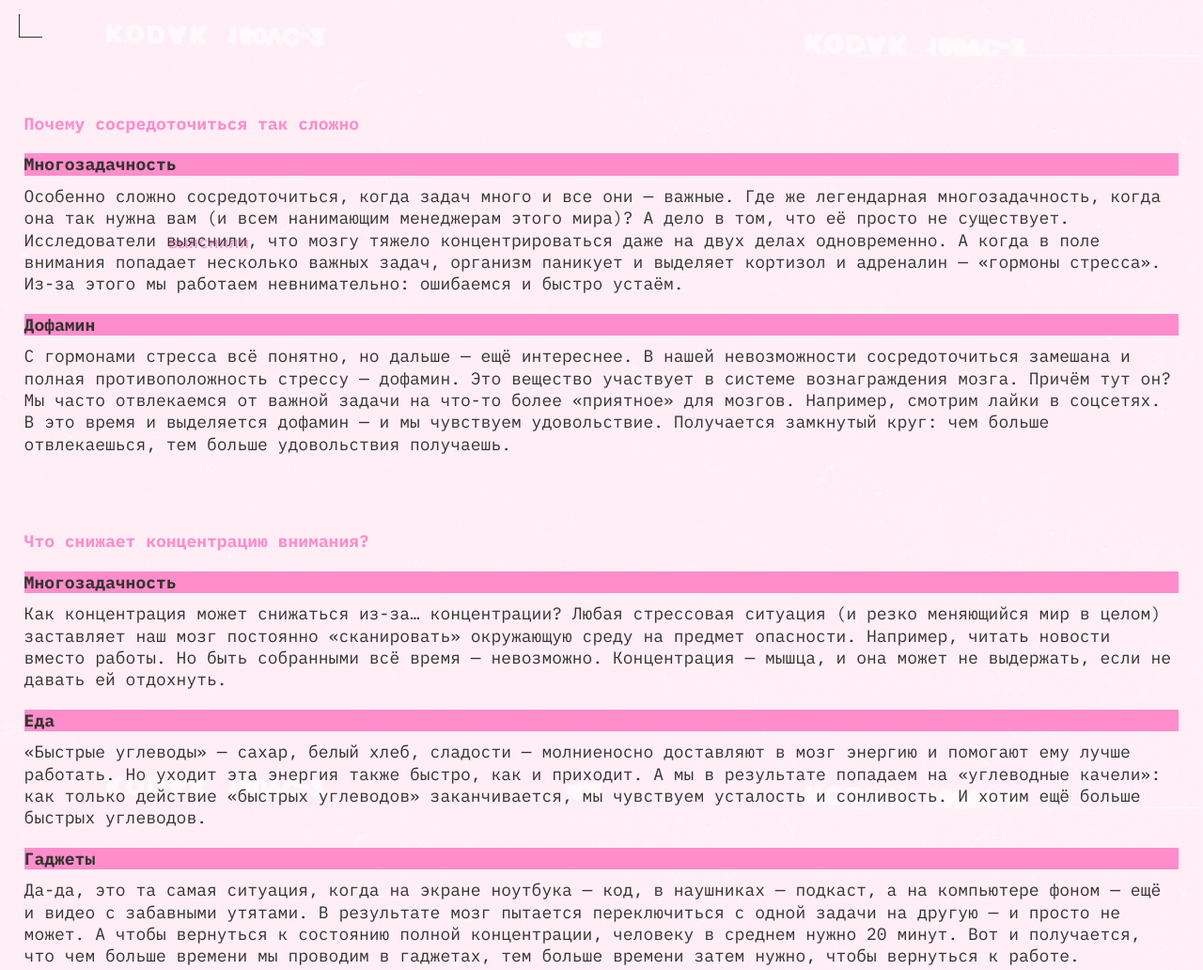
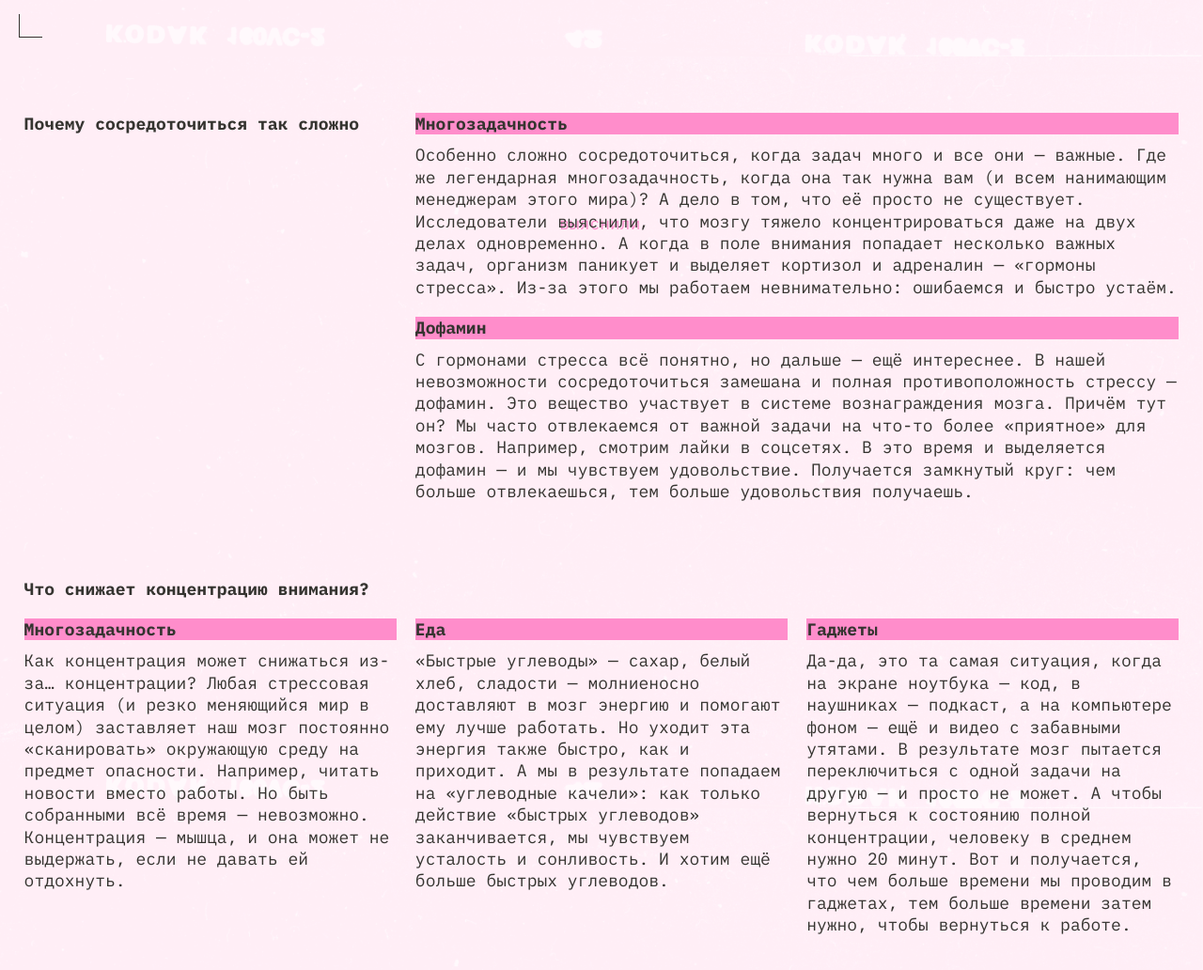
Before and after one commit to ppincore/slozhno-sosredotochitsya, a plain HTML site: page index.html in a window 1280 px wide. Shown: the part 740-1772 px from the top of the page at 94% size. Drawn offline with Linux system fonts and the light colour scheme.

Commit message:
fix classes

```diff
--- a/styles/style.css
+++ b/styles/style.css
@@ -213,7 +213,7 @@
 /* main general section styles */
 /* link */
 .content__section-title {
-  color: var(--accent-color, #ff0070);
+  color: var(--headliner-color, #ff0070);
   font-weight: var(--accent-fw, 700);
   display: block;
 }
@@ -272,11 +272,12 @@
     gap: 80px 0;
   }
   /* text section */
-  .text__section-column {
+  .text__section-why,
+  .text__section-how {
     grid-template-columns: 0.5fr 1fr;
     gap: 0px 20px;
   }
-  .text__section-raw > .content__section-title {
+  .text__section-what > .content__section-title {
     display: block;
     max-inline-size: 30%;
   }
@@ -319,12 +320,13 @@
     margin-inline-start: -2vi;
     margin-block-start: -2vi;
   }
-  .text__section-column {
+  .text__section-why,
+  .text__section-how{
     grid-template-columns: 0.5fr 1fr;
-    gap: 0px 20px;
+    gap: 0px 10px;
   }
 
-  .text__section-raw > .conntent__list {
+  .text__section-what > .conntent__list {
     grid-auto-columns: 1fr;
     grid-template-columns: repeat(3, 1fr);
     grid-template-rows: 1fr;
```
